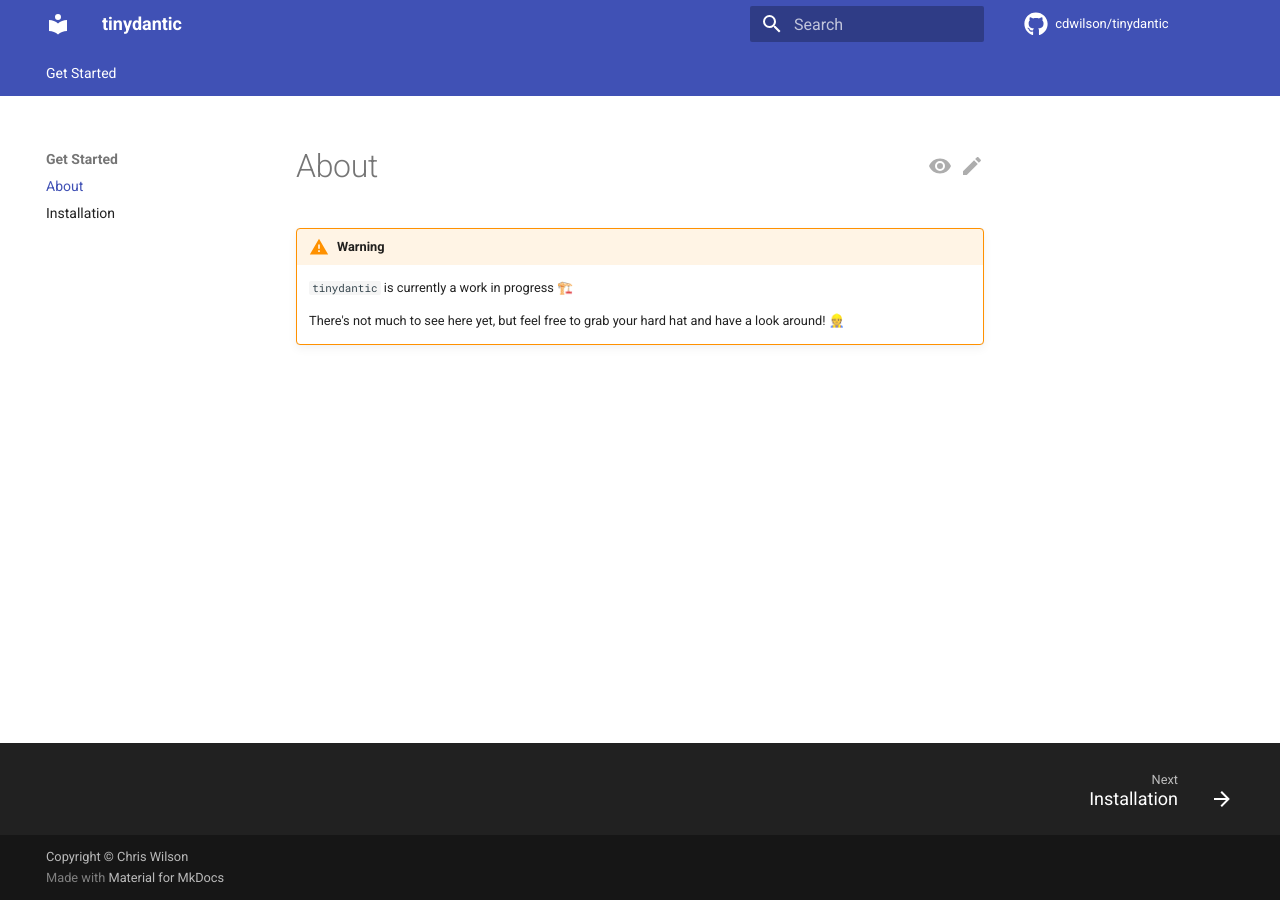
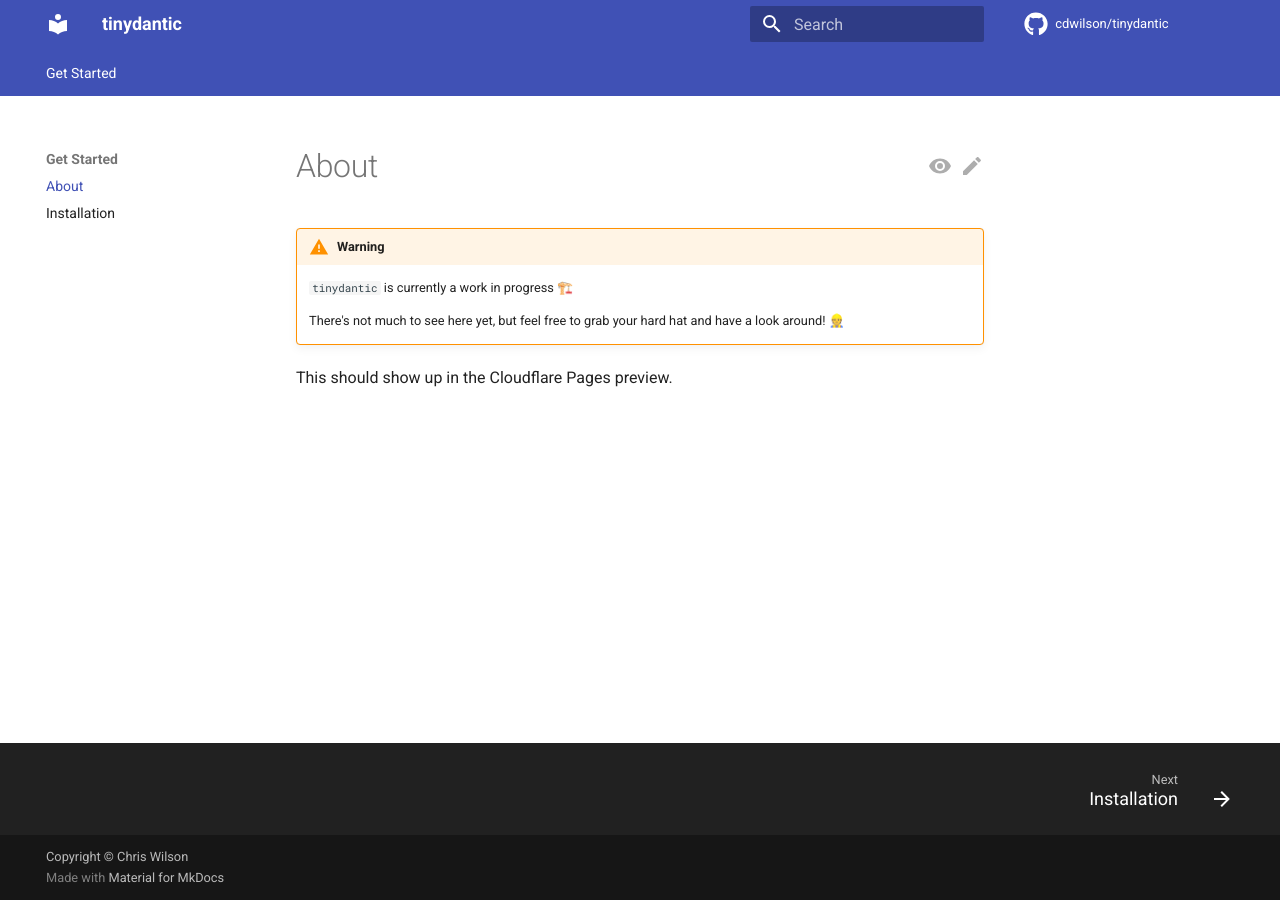
Before and after one commit to tinydantic/tinydantic, an MkDocs documentation site: the page built from docs/index.md, in a window 1280 px wide. Built offline with MkDocs 1.6.1 and Material for MkDocs 9.7.7, drawn with Linux system fonts in a browser that asks for light colours; comment, search, counter and statistics services are not loaded; the version menu is left out.

Commit message:
ci: TEST - DO NOT MERGE!

```diff
--- a/docs/index.md
+++ b/docs/index.md
@@ -5,3 +5,5 @@
     `tinydantic` is currently a work in progress 🏗️
 
     There's not much to see here yet, but feel free to grab your hard hat and have a look around! 👷
+
+This should show up in the Cloudflare Pages preview.
```
